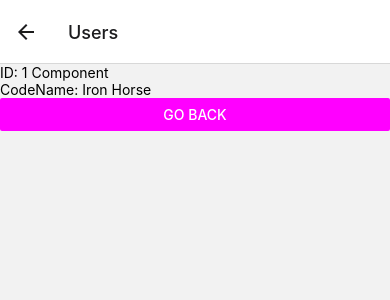
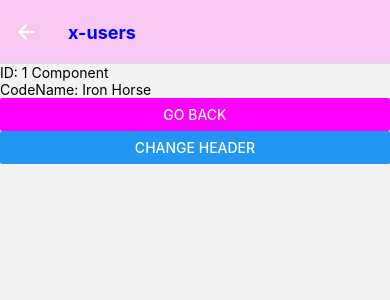
Before and after one commit to sorintf/navigation, a React Native app: screen /Users in a window 390 px wide. Shown: the top 300 px of the page. Built offline with nearby package versions, Linux system fonts and the light colour scheme.

Commit message:
Navigation Bar - styling the header

```diff
--- a/App.tsx
+++ b/App.tsx
@@ -9,18 +9,36 @@ import Home from './src/home';
 import Users from './src/users';
 
 const Stack = createNativeStackNavigator();
+// https://reactnavigation.org/docs/headers
+// https://reactnavigation.org/docs/stack-navigator/
+
+const defaultHeader = {
+  headerStyle:{ backgroundColor:'#ffa3f388' },
+  headerBlurEffect:'light',
+  // headerTransparent:true // cu true devine pozitionat absolute
+  headerTintColor:'#ffffff', // culoare titlu si sageata
+  headerTitleStyle:{
+    fontWeight:'bold',
+    color:'#0000ff' // culoare titlu
+  }
+}
 
 function App() {
   return (
     <NavigationContainer>
-      <Stack.Navigator initialRouteName='Home'>
+      <Stack.Navigator
+        initialRouteName='Home'
+        screenOptions={{
+          ...defaultHeader
+        }}
+      >
         <Stack.Screen name="Home" component={Home} />
         <Stack.Screen
           name="Users"
           component={Users}
-          initialParams={{
-            id:1,
-            codeName:'Iron Horse'
+          initialParams={{ id:1, codeName:'Iron Horse' }}
+          options={{
+            title:'x-users'
           }}
         />
       </Stack.Navigator>
--- a/src/users.js
+++ b/src/users.js
@@ -19,6 +19,12 @@ const Users = () => {
                     active:'yes and maybe'
                 }) }
             />
+            <Button
+                title="change header"
+                onPress={ ()=>navigation.setOptions({
+                    title:'something else'
+                }) }
+            />
         </View>
     )
 }
```
